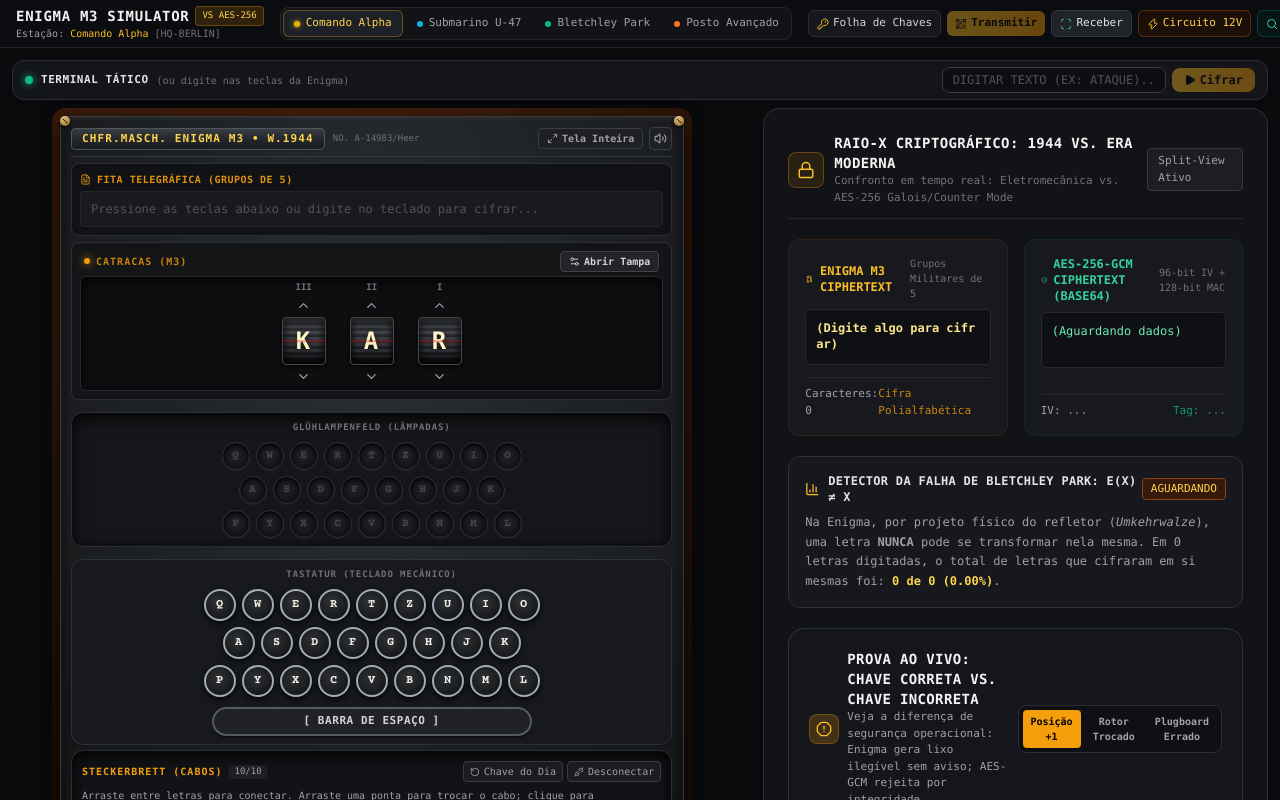
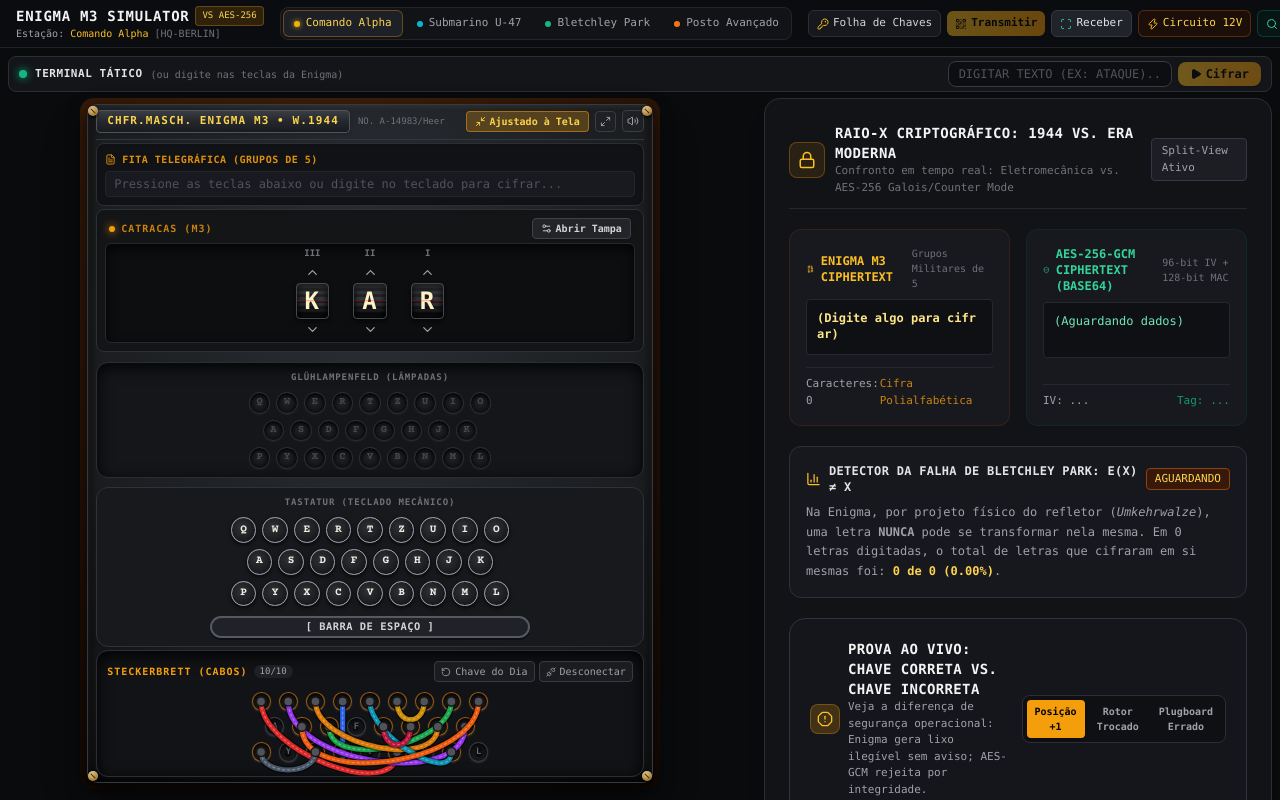
Before and after one commit to shoowt/enigma-m3-simulador, a React (Vite) app: page / in a window 1280 px wide. Shown: the top 800 px of the page. Built offline with nearby package versions, Linux system fonts and the light colour scheme.

Commit message:
feat: add skeuomorphic Enigma machine UI components with interactive keyboard and plugboard

```diff
--- a/src/App.tsx
+++ b/src/App.tsx
@@ -513,9 +513,9 @@
       />
 
       {/* Conteúdo Principal */}
-      <main className="flex-1 max-w-7xl w-full mx-auto p-1.5 sm:p-2.5 lg:p-3 space-y-1.5 sm:space-y-2 overflow-x-hidden">
+      <main className="flex-1 max-w-7xl w-full mx-auto p-1 sm:p-2 space-y-1 sm:space-y-1.5 overflow-x-hidden">
         {/* Painel Tático de Entrada Rápida de Mensagem (Ultra Compacto) */}
-        <div className="bg-[#131519] border border-[#2b2e36] rounded-xl px-3 py-1.5 shadow-md flex flex-col sm:flex-row items-center gap-2 sm:gap-3 justify-between">
+        <div className="bg-[#131519] border border-[#2b2e36] rounded-lg px-2.5 py-1 shadow-sm flex flex-col sm:flex-row items-center gap-1.5 sm:gap-2 justify-between">
           <div className="flex items-center gap-2 shrink-0">
             <span className="w-2 h-2 rounded-full bg-emerald-500 shadow-[0_0_8px_#10b981]"></span>
             <h2 className="text-[11px] font-mono font-bold tracking-wider text-zinc-200 uppercase">
--- a/src/components/skeuomorphic/EnigmaCase.tsx
+++ b/src/components/skeuomorphic/EnigmaCase.tsx
@@ -44,6 +44,7 @@
 }) => {
   const [isMuted, setIsMuted] = useState<boolean>(soundEffects.isMuted);
   const [isFullscreen, setIsFullscreen] = useState<boolean>(false);
+  const [isFitScreen, setIsFitScreen] = useState<boolean>(true);
 
   useEffect(() => {
     const handleFullscreenChange = () => {
@@ -62,6 +63,14 @@
       document.removeEventListener('webkitfullscreenchange', handleFullscreenChange);
     };
   }, []);
+
+  // Dispara redimensionamento para os cabos do Plugboard ao alternar modo
+  useEffect(() => {
+    const timer = setTimeout(() => {
+      window.dispatchEvent(new Event('resize'));
+    }, 50);
+    return () => clearTimeout(timer);
+  }, [isFitScreen]);
 
   const toggleFullscreen = async () => {
     try {
@@ -95,7 +104,7 @@
   };
 
   return (
-    <div className={`wood-cabinet p-1.5 sm:p-2.5 md:p-3 max-w-2xl mx-auto shadow-2xl relative select-none transition-all enigma-fit-screen ${isFullscreen ? 'enigma-fullscreen-active' : ''}`}>
+    <div className={`wood-cabinet p-1.5 sm:p-2.5 md:p-3 max-w-2xl mx-auto shadow-2xl relative select-none transition-all ${isFitScreen ? 'enigma-fit-screen' : ''} ${isFullscreen ? 'enigma-fullscreen-active' : ''}`}>
       {/* 4 Parafusos de latão nos cantos da madeira */}
       <div className="absolute top-1 left-1 sm:top-2 sm:left-2 brass-screw"></div>
       <div className="absolute top-1 right-1 sm:top-2 sm:right-2 brass-screw"></div>
@@ -105,9 +114,9 @@
       {/* Chassi de Metal Preto Fosco */}
       <div className="metal-chassis p-1.5 sm:p-2.5 md:p-3 flex flex-col gap-1.5 sm:gap-2">
         {/* Plaqueta Metálica do Fabricante Militar */}
-        <div className="flex items-center justify-between pb-1.5 border-b border-[#32363e]">
-          <div className="flex items-center gap-2">
-            <div className="metal-plate px-2.5 py-0.5 text-[10px] sm:text-[11px] font-mono tracking-widest text-amber-300 font-bold uppercase shadow">
+        <div className="flex items-center justify-between pb-1 sm:pb-1.5 border-b border-[#32363e]">
+          <div className="flex items-center gap-1.5 sm:gap-2">
+            <div className="metal-plate px-2 sm:px-2.5 py-0.5 text-[10px] sm:text-[11px] font-mono tracking-widest text-amber-300 font-bold uppercase shadow">
               CHFR.MASCH. ENIGMA M3 • W.1944
             </div>
             <span className="text-[9px] font-mono text-zinc-500 hidden sm:inline">
@@ -115,20 +124,34 @@
             </span>
           </div>
 
-          <div className="flex items-center gap-1.5">
-            {/* Botão Tela Inteira */}
+          <div className="flex items-center gap-1 sm:gap-1.5">
+            {/* Botão Ajustar à Tela (Fita até os Cabos visíveis sem rolagem) */}
+            <button
+              type="button"
+              onClick={() => setIsFitScreen(prev => !prev)}
+              className={`flex items-center gap-1 px-2 py-0.5 rounded text-[10px] font-mono font-bold transition-all border ${
+                isFitScreen
+                  ? 'bg-amber-500/25 text-amber-300 border-amber-500/50 shadow-sm'
+                  : 'bg-[#1e2024] text-zinc-400 hover:text-zinc-200 border-[#393d46]'
+              }`}
+              title={isFitScreen ? 'Modo Ajustado Ativo (fita aos cabos 100% visíveis sem rolagem). Clique para alternar para modo expandido.' : 'Ajustar para toda a máquina (da fita até os cabos) caber na tela sem rolagem'}
+            >
+              <Minimize2 size={11} className={isFitScreen ? 'text-amber-300' : 'text-zinc-400'} />
+              <span>{isFitScreen ? 'Ajustado à Tela' : 'Ajustar à Tela'}</span>
+            </button>
+
+            {/* Botão Tela Cheia do Navegador (F11) */}
             <button
               type="button"
               onClick={toggleFullscreen}
-              className={`flex items-center gap-1 px-2 py-0.5 rounded text-[10px] font-mono font-bold transition-all border ${
+              className={`p-1 rounded transition-colors border ${
                 isFullscreen
-                  ? 'bg-amber-500/20 text-amber-300 border-amber-500/50 shadow-sm'
-                  : 'bg-[#1e2024] text-zinc-400 hover:text-zinc-200 border-[#393d46]'
+                  ? 'bg-amber-500/25 text-amber-300 border-amber-500/50 shadow-sm'
+                  : 'bg-[#1e2024] hover:bg-[#282b31] text-zinc-400 hover:text-zinc-200 border-[#393d46]'
               }`}
-              title={isFullscreen ? 'Sair do modo Tela Inteira (Esc)' : 'Ativar modo Tela Inteira (F11)'}
+              title={isFullscreen ? 'Sair do modo Tela Cheia (Esc)' : 'Expandir para Tela Cheia do Navegador (F11)'}
             >
-              {isFullscreen ? <Minimize2 size={11} /> : <Maximize2 size={11} />}
-              <span className="hidden sm:inline">{isFullscreen ? 'Sair da Tela Inteira' : 'Tela Inteira'}</span>
+              <Maximize2 size={11} />
             </button>
 
             {/* Mudo / Som */}
@@ -137,7 +160,7 @@
               className="p-1 rounded bg-[#1e2024] hover:bg-[#282b31] border border-[#393d46] text-zinc-400 hover:text-zinc-200 transition-colors"
               title={isMuted ? 'Ativar Efeitos Sonoros Mecânicos' : 'Silenciar'}
             >
-              {isMuted ? <VolumeX size={13} /> : <Volume2 size={13} />}
+              {isMuted ? <VolumeX size={12} /> : <Volume2 size={12} />}
             </button>
           </div>
         </div>
@@ -159,7 +182,7 @@
             )}
           </div>
 
-          <div className="bg-[#181a1f] border border-[#22252a] rounded px-2.5 py-1 min-h-[32px] sm:min-h-[36px] flex items-center overflow-x-auto font-mono text-xs sm:text-sm tracking-widest text-amber-300 font-bold select-text">
+          <div className="fita-output-box bg-[#181a1f] border border-[#22252a] rounded px-2.5 py-1 min-h-[28px] sm:min-h-[32px] flex items-center overflow-x-auto font-mono text-xs sm:text-sm tracking-widest text-amber-300 font-bold select-text">
             {outputTape.length === 0 ? (
               <span className="text-zinc-600 font-normal text-xs tracking-normal">
                 Pressione as teclas abaixo ou digite no teclado para cifrar...
--- a/src/components/skeuomorphic/Keyboard.tsx
+++ b/src/components/skeuomorphic/Keyboard.tsx
@@ -76,7 +76,7 @@
         <button
           type="button"
           onClick={handleSpace}
-          className="flex-1 py-1 px-3 text-[10px] sm:text-[11px] font-mono font-bold text-zinc-300 bg-[#202227] hover:bg-[#282b31] border-2 border-[#545963] rounded-full shadow-[0_2px_0_#0e0f11] active:translate-y-0.5 active:shadow-none transition-all uppercase tracking-wider"
+          className="spacebar-btn flex-1 py-0.5 sm:py-1 px-3 text-[10px] sm:text-[11px] font-mono font-bold text-zinc-300 bg-[#202227] hover:bg-[#282b31] border-2 border-[#545963] rounded-full shadow-[0_2px_0_#0e0f11] active:translate-y-0.5 active:shadow-none transition-all uppercase tracking-wider flex items-center justify-center"
         >
           [ Barra de Espaço ]
         </button>
--- a/src/components/skeuomorphic/Plugboard.tsx
+++ b/src/components/skeuomorphic/Plugboard.tsx
@@ -213,7 +213,7 @@
         </div>
       </div>
 
-      <p className="text-[9px] sm:text-[10px] font-mono text-zinc-400 mb-1">
+      <p className="plug-helper-text text-[9px] sm:text-[10px] font-mono text-zinc-400 mb-0.5">
         Arraste entre letras para conectar. Arraste uma ponta para trocar o cabo; clique para desconectar.
       </p>
       <p role="status" className="text-[10px] font-mono text-amber-400" >{notice}</p>
--- a/src/components/skeuomorphic/RotorsUnit.tsx
+++ b/src/components/skeuomorphic/RotorsUnit.tsx
@@ -42,7 +42,7 @@
       </div>
 
       {/* Rotores visíveis */}
-      <div className="flex items-center justify-center gap-3 sm:gap-6 py-1 px-2 sm:px-4 bg-[#0d0e10] rounded-md border border-[#25282e] shadow-[inset_0_4px_12px_rgba(0,0,0,0.8)] w-full">
+      <div className="rotors-wrapper flex items-center justify-center gap-3 sm:gap-6 py-0.5 sm:py-1 px-2 sm:px-4 bg-[#0d0e10] rounded-md border border-[#25282e] shadow-[inset_0_4px_12px_rgba(0,0,0,0.8)] w-full">
         {positions.map((pos, idx) => (
           <div key={idx} className="flex flex-col items-center">
             {/* Tag do Tipo de Rotor */}
--- a/src/styles/skeuomorphic.css
+++ b/src/styles/skeuomorphic.css
@@ -156,7 +156,8 @@
 }
 
 /* ========================================================
-   MODO TELA INTEIRA (FULLSCREEN) & FIT-SCREEN
+   MODO AJUSTAR À TELA (FIT-SCREEN) - 100% VISÍVEL SEM ROLAGEM
+   Garante visualização completa da Fita Telegráfica até os Cabos
    ======================================================== */
 :fullscreen {
   background-color: #0a0b0d !important;
@@ -169,62 +170,100 @@
 }
 
 .enigma-fit-screen {
-  max-width: 640px !important;
+  max-width: min(580px, 96vw) !important;
 }
 
-.enigma-fullscreen-active {
-  max-width: 680px !important;
+.enigma-fit-screen .wood-cabinet,
+.wood-cabinet.enigma-fit-screen {
+  padding: 0.35rem 0.45rem !important;
 }
 
 .enigma-fit-screen .metal-chassis {
-  padding: 0.65rem !important;
-  gap: 0.35rem !important;
+  padding: 0.35rem 0.5rem !important;
+  gap: 0.2rem !important;
 }
 
+/* Fita de Papel compacta */
+.enigma-fit-screen .fita-output-box {
+  min-height: 26px !important;
+  padding: 0.15rem 0.5rem !important;
+  font-size: 0.75rem !important;
+}
+
+/* Rotores compactos */
+.enigma-fit-screen .rotor-drum {
+  width: 2.1rem !important;
+  height: 2.2rem !important;
+  margin: 0.1rem 0 !important;
+}
+
+.enigma-fit-screen .rotors-wrapper {
+  padding: 0.2rem 0.5rem !important;
+}
+
+/* Lâmpadas, Teclas e Plugboard proporcionais à altura (vh) */
 .enigma-fit-screen .typewriter-key {
-  width: clamp(24px, 2.8vw, 32px) !important;
-  height: clamp(24px, 2.8vw, 32px) !important;
-  font-size: 12px !important;
-  box-shadow: 0 2px 0 #0d0e0f, 0 3px 6px rgba(0, 0, 0, 0.75) !important;
+  width: clamp(20px, 3.2vh, 28px) !important;
+  height: clamp(20px, 3.2vh, 28px) !important;
+  font-size: clamp(9px, 1.4vh, 12px) !important;
+  border-width: 1.5px !important;
+  box-shadow: 0 1.5px 0 #0d0e0f, 0 2px 4px rgba(0, 0, 0, 0.75) !important;
 }
 
 .enigma-fit-screen .lamp-cell {
-  width: clamp(22px, 2.5vw, 28px) !important;
-  height: clamp(22px, 2.5vw, 28px) !important;
-  font-size: 11px !important;
+  width: clamp(18px, 2.7vh, 24px) !important;
+  height: clamp(18px, 2.7vh, 24px) !important;
+  font-size: clamp(8px, 1.3vh, 11px) !important;
+  border-width: 1px !important;
 }
 
 .enigma-fit-screen .plug-socket {
-  width: clamp(18px, 2.2vw, 24px) !important;
-  height: clamp(18px, 2.2vw, 24px) !important;
+  width: clamp(16px, 2.4vh, 21px) !important;
+  height: clamp(16px, 2.4vh, 21px) !important;
 }
 
 .enigma-fit-screen .plug-socket span {
-  font-size: 9px !important;
+  font-size: clamp(8px, 1.1vh, 9px) !important;
+}
+
+.enigma-fit-screen .plug-helper-text {
+  display: none !important;
+}
+
+.enigma-fit-screen .spacebar-btn {
+  height: 1.35rem !important;
+  font-size: 0.65rem !important;
 }
 
 /* Ajuste automático para telas com altura limitada (laptops normais) */
 @media (min-width: 640px) and (max-height: 900px) {
   .wood-cabinet {
-    padding: 0.5rem !important;
+    padding: 0.35rem 0.45rem !important;
   }
   .metal-chassis {
-    padding: 0.6rem !important;
-    gap: 0.35rem !important;
+    padding: 0.35rem 0.5rem !important;
+    gap: 0.2rem !important;
   }
   .typewriter-key {
-    width: clamp(24px, 2.6vw, 32px) !important;
-    height: clamp(24px, 2.6vw, 32px) !important;
-    font-size: 12px !important;
+    width: clamp(20px, 3.2vh, 28px) !important;
+    height: clamp(20px, 3.2vh, 28px) !important;
+    font-size: clamp(9px, 1.4vh, 12px) !important;
   }
   .lamp-cell {
-    width: clamp(22px, 2.4vw, 28px) !important;
-    height: clamp(22px, 2.4vw, 28px) !important;
-    font-size: 11px !important;
+    width: clamp(18px, 2.7vh, 24px) !important;
+    height: clamp(18px, 2.7vh, 24px) !important;
+    font-size: clamp(8px, 1.3vh, 11px) !important;
   }
   .plug-socket {
-    width: clamp(18px, 2.1vw, 23px) !important;
-    height: clamp(18px, 2.1vw, 23px) !important;
+    width: clamp(16px, 2.4vh, 21px) !important;
+    height: clamp(16px, 2.4vh, 21px) !important;
+  }
+  .plug-helper-text {
+    display: none !important;
+  }
+  .spacebar-btn {
+    height: 1.35rem !important;
+    font-size: 0.65rem !important;
   }
 }
 
```
